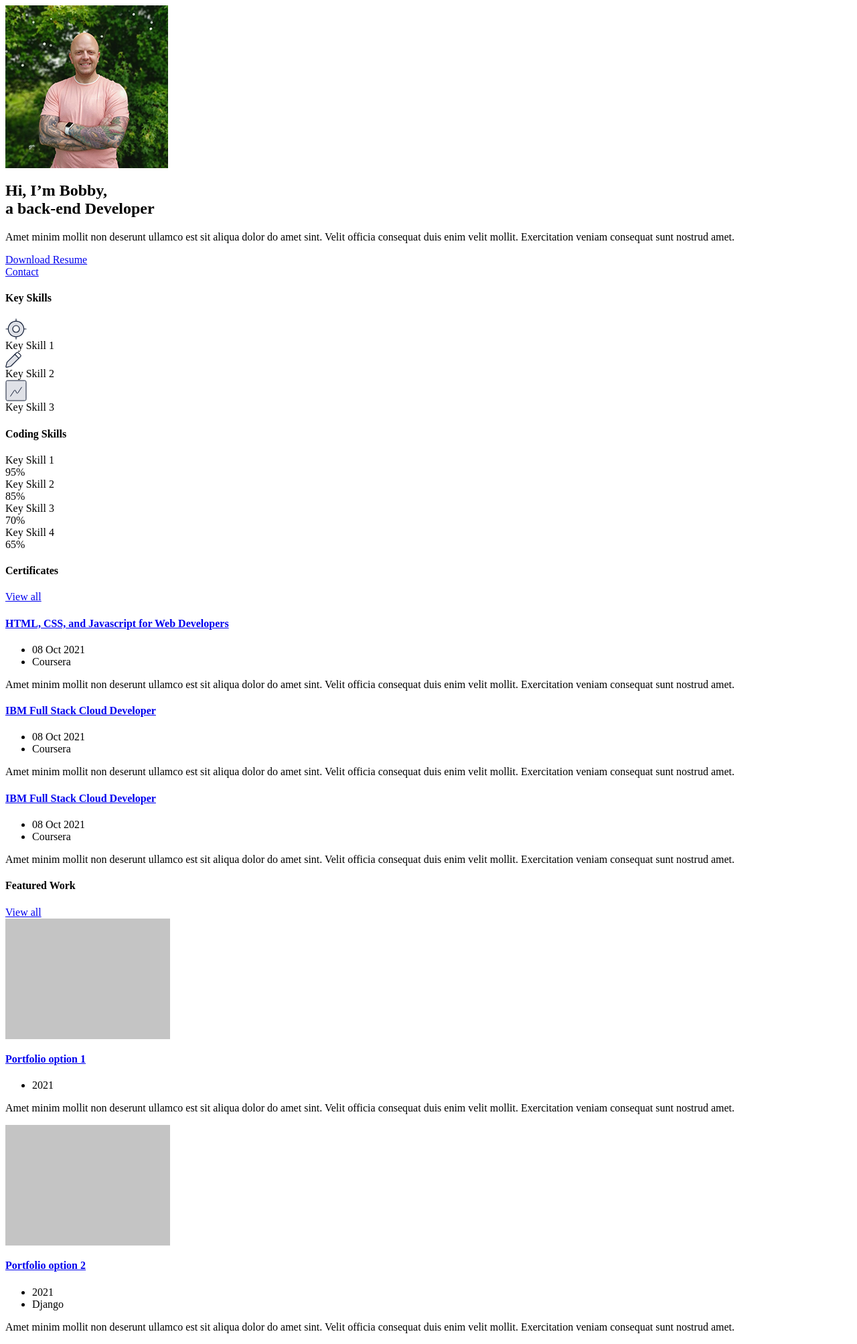
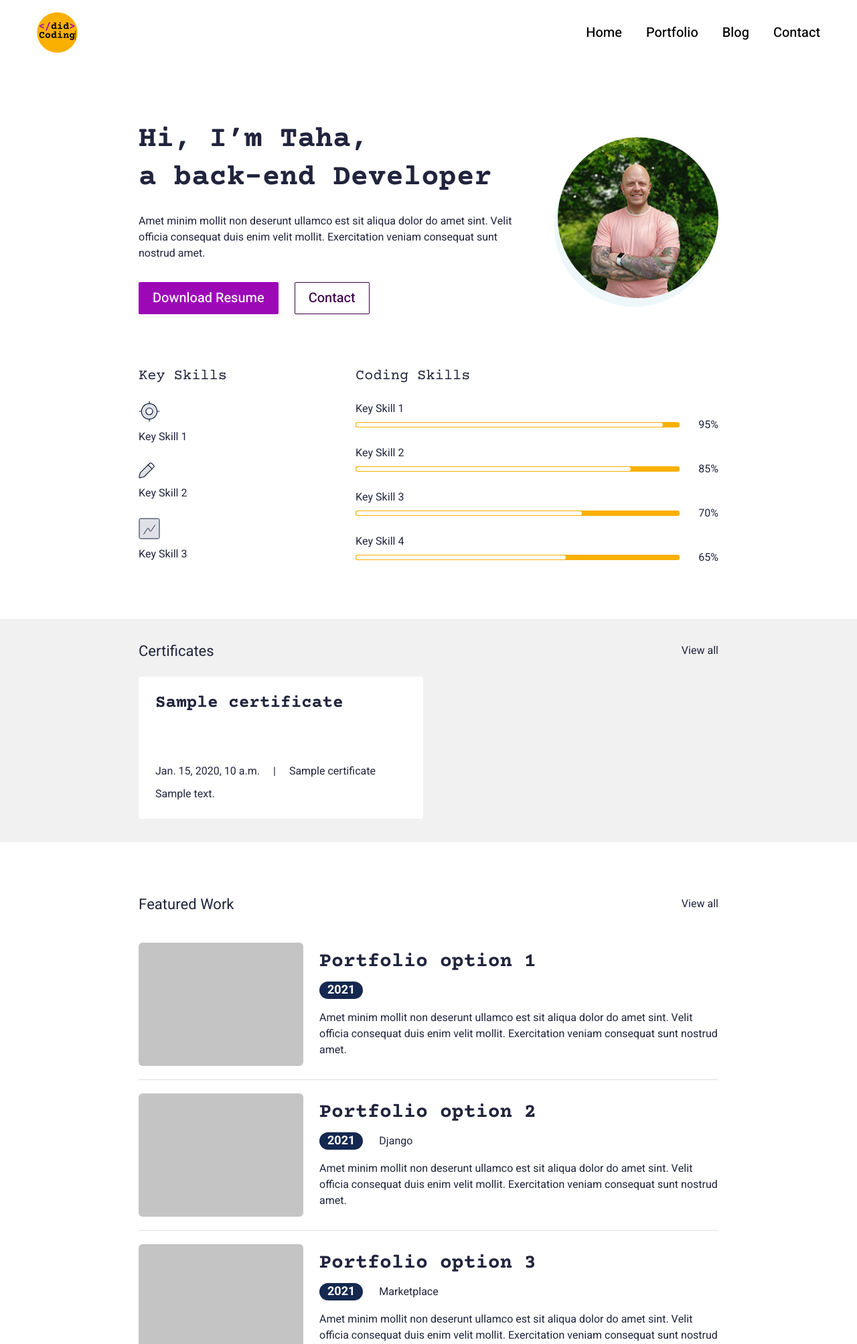
Before and after one commit to Mohamed-Taha-Essa/Django-digital-resume, a Django app: template resume/templates/resume/index.html in a window 1280 px wide. Shown: the top 2006 px of the page at 67% size. Run offline with Django 4.2, Linux system fonts and the light colour scheme; the template is opened without the code that fills it: values that come from a table or form of the project are taken from there, others are empty; tables that the repository leaves empty hold one stand-in row (values such as "Sample post"); some libraries are stand-ins or nearby versions.

Commit message:
show ertificates in index.html

```diff
--- a/project/urls.py
+++ b/project/urls.py
@@ -21,7 +21,7 @@ from django.conf.urls.static import static
 
 urlpatterns = [
     path('admin/', admin.site.urls),
-    path('accounts/', include('resume.urls')),
+    path('home/', include('resume.urls')),
 
 ]
 
--- a/resume/templates/resume/index.html
+++ b/resume/templates/resume/index.html
@@ -1,3 +1,5 @@
+{% extends "base.html" %}
+{% load static %}
 {% block body %}
 
     <!-- ================================
@@ -9,12 +11,12 @@
           <div class="row g-4 g-md-3  align-items-center">
             <div class="col-md-auto order-md-last">
               <div class="bannerUserImg">
-                <img src="images/user-img.jpg" alt="...">
+                <img src="{% static 'images/user-img.jpg' %}" alt="...">
               </div>
             </div>
             <div class="col-md">
               <div class="bannerContent">
-                <h1 class="xlTitle pb-3">Hi, I’m Bobby, <br> a back-end Developer</h1>
+                <h1 class="xlTitle pb-3">Hi, I’m Taha, <br> a back-end Developer</h1>
                 <p>Amet minim mollit non deserunt ullamco est sit aliqua dolor do amet sint. Velit officia consequat duis enim velit mollit. Exercitation veniam consequat sunt nostrud amet.</p>
                 <div class="bannerBtnCol">
                   <div class="row">
@@ -42,19 +44,19 @@
                 <h4 class="smTitle pb-3">Key Skills</h4>
                 <div class="keySkillCard">
                   <div class="ksIconCol">
-                    <img src="images/key-skill-icon-1.svg" alt="...">
+                    <img src="{% static 'images/key-skill-icon-1.svg' %}" alt="...">
                   </div>
                   <span class="ksText">Key Skill 1</span>
                 </div>
                 <div class="keySkillCard">
                   <div class="ksIconCol">
-                    <img src="images/key-skill-icon-2.svg" alt="...">
+                    <img src="{% static 'images/key-skill-icon-2.svg' %}" alt="...">
                   </div>
                   <span class="ksText">Key Skill 2</span>
                 </div>
                 <div class="keySkillCard">
                   <div class="ksIconCol">
-                    <img src="images/key-skill-icon-3.svg" alt="...">
+                    <img src="{% static 'images/key-skill-icon-3.svg' %}" alt="...">
                   </div>
                   <span class="ksText">Key Skill 3</span>
                 </div>
@@ -135,51 +137,35 @@
               <a href="javascript:void(0)" class="simpleLink">View all</a>
             </div>
           </div>
+
           <div class="sliderOuter">
             <div class="swiper certificatesSlider">
               <div class="swiper-wrapper">
+                {% for object in certificates %}
+
                   <div class="swiper-slide">
                     <div class="cardStyle1">
                       <h4 class="mdTitle cs1Title">
-                      <a href="javascript:void(0)">HTML, CSS, and Javascript for Web Developers</a>
+                        <a href="javascript:void(0)">{{object.title}}</a>
                       </h4>
                       <ul class="cardOptionCol">
-                      <li>08 Oct 2021</li>
-                      <li>Coursera</li>
+                        <li>{{object.date}}</li>
+                        <li>{{object.name}}</li>
                       </ul>
-                    <p>Amet minim mollit non deserunt ullamco est sit aliqua dolor do amet sint. Velit officia consequat duis enim velit mollit. Exercitation veniam consequat sunt nostrud amet.</p>
+                      <p>{{object.description}} </p>
                           </div>
                   </div>
-                <div class="swiper-slide">
-                  <div class="cardStyle1">
-                    <h4 class="mdTitle cs1Title">
-                      <a href="javascript:void(0)">IBM Full Stack Cloud Developer</a>
-                    </h4>
-                    <ul class="cardOptionCol">
-                      <li>08 Oct 2021</li>
-                      <li>Coursera</li>
-                    </ul>
-                    <p>Amet minim mollit non deserunt ullamco est sit aliqua dolor do amet sint. Velit officia consequat duis enim velit mollit. Exercitation veniam consequat sunt nostrud amet.</p>
+                  {% endfor %}
+
               </div>
+
             </div>
-                <div class="swiper-slide">
-                  <div class="cardStyle1">
-                    <h4 class="mdTitle cs1Title">
-                      <a href="javascript:void(0)">IBM Full Stack Cloud Developer</a>
-                    </h4>
-                    <ul class="cardOptionCol">
-                      <li>08 Oct 2021</li>
-                      <li>Coursera</li>
-                    </ul>
-                    <p>Amet minim mollit non deserunt ullamco est sit aliqua dolor do amet sint. Velit officia consequat duis enim velit mollit. Exercitation veniam consequat sunt nostrud amet.</p>
-                  </div>
-                </div>
-              </div>
-            </div>
+
             <div class="cert-swiper-button-next swiper-button-next swiperBtnStyle"></div>
             <div class="cert-swiper-button-prev swiper-button-prev swiperBtnStyle"></div>
             <div class="swiper-pagination swiperPaginationStyle posInitial"></div>
           </div>
+
         </div>
       </div>
     </section>
--- a/resume/urls.py
+++ b/resume/urls.py
@@ -1,7 +1,8 @@
 from django.contrib import admin
 from django.urls import path ,include
+from . views import IndexView
 
 urlpatterns = [
-    # path('', admin.site.urls),
+    path('', IndexView.as_view()),
 
 ]
--- a/templates/base.html
+++ b/templates/base.html
@@ -102,9 +102,9 @@
     Start Scripts
     ================================= -->
     <script src="https://cdnjs.cloudflare.com/ajax/libs/jquery/3.6.0/jquery.min.js"></script>
-    <script src="js/bootstrap.bundle.min.js"></script>
+    <script src="{% static 'js/bootstrap.bundle.min.js' %}"></script>
     <script src="https://unpkg.com/swiper@7.0.5/swiper-bundle.min.js"></script>
-    <script src="js/script.js"></script>
+    <script src="{% static 'js/script.js' %}"></script>
     <!-- ================================
     End Scripts
     ================================= -->
```
Lines whose indentation alone changed are shown as unchanged.
